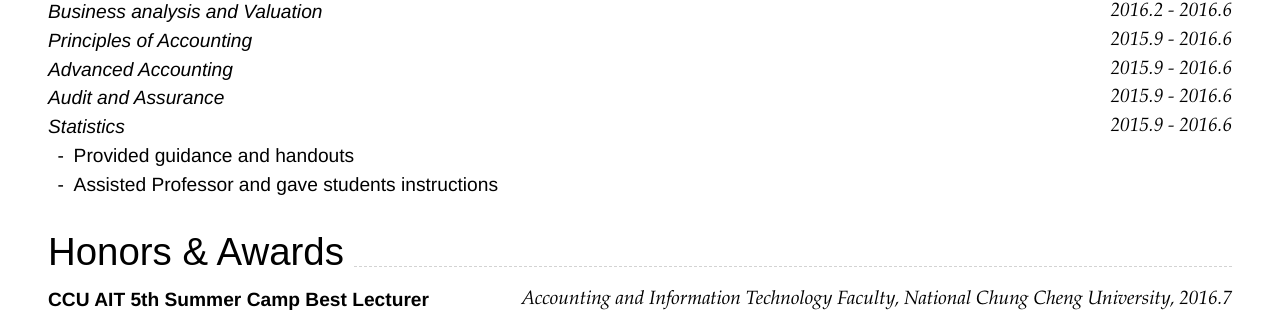
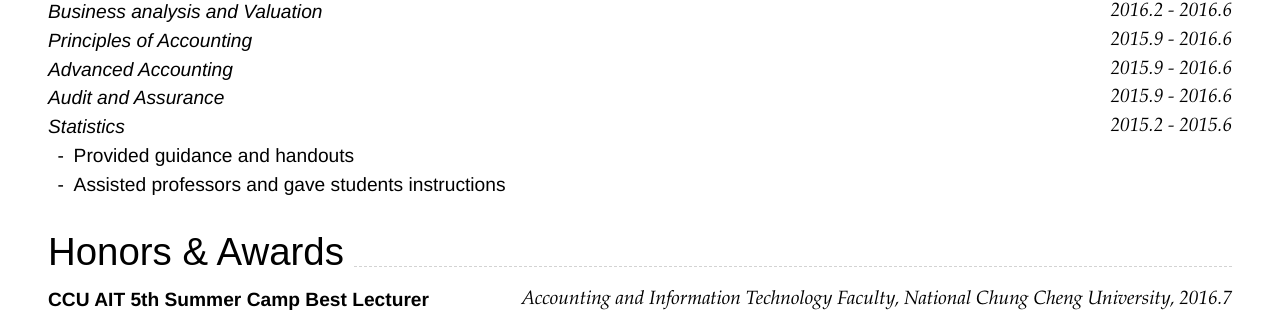
Before and after one commit to HUIXIN-TW/Resume, a Jekyll site: the page built from index.md, in a window 1280 px wide and 900 px high, scrolled down 2242 px. Shown: the part 143-455 px from the top of the window. Built offline with Jekyll 4.4.1, drawn with Linux system fonts in a browser that asks for light colours; nearby versions of some CDN libraries.

Commit message:
update experience

```diff
--- a/index.md
+++ b/index.md
@@ -141,9 +141,9 @@ _Business analysis and Valuation `2016.2 - 2016.6`_<br>
 _Principles of Accounting `2015.9 - 2016.6`_<br>
 _Advanced Accounting `2015.9 - 2016.6`_<br>
 _Audit and Assurance `2015.9 - 2016.6`_<br>
-_Statistics `2015.9 - 2016.6`<br>_
+_Statistics `2015.2 - 2015.6`<br>_
 - Provided guidance and handouts
-- Assisted Professor and gave students instructions
+- Assisted professors and gave students instructions
 <br>
 
 ---
```
